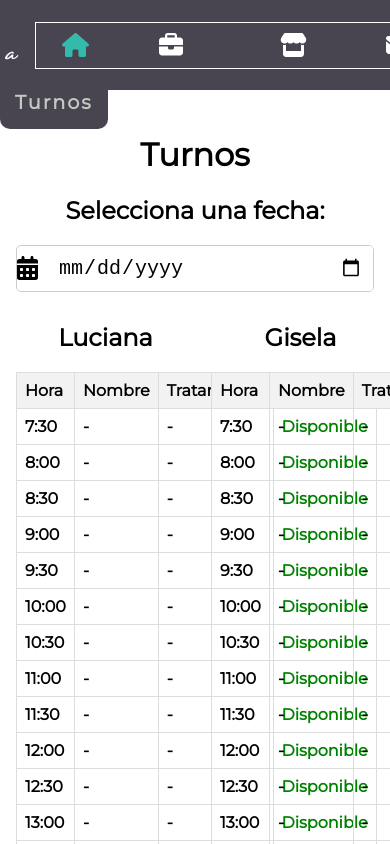
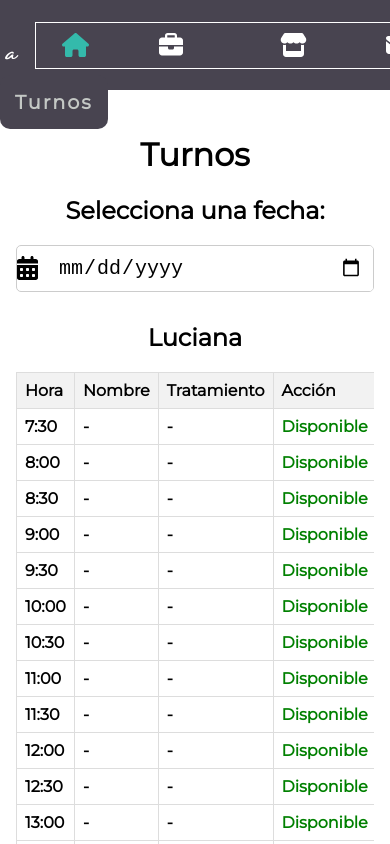
Before and after one commit to Marcosotoladev/Dhermica, a React (Create React App) app: page /Turnos in a window 390 px wide. Shown: the top 844 px of the page. Built offline with nearby package versions, Linux system fonts and the light colour scheme; no server answers; the database is empty; a web font is replaced by a local one; what react-swipeable-views-utils would draw is missing.

Commit message:
turnos estilo movil

```diff
--- a/src/routes/turnos/Turnos.css
+++ b/src/routes/turnos/Turnos.css
@@ -49,3 +49,15 @@
     justify-content: space-between;
     gap: 1rem;
   }
+
+  @media screen and (max-width: 500px) {
+    .horarios-turnos-container {
+      display: flex;
+      overflow-x: auto;
+      flex-wrap: nowrap;
+    }
+
+    .columna {
+      min-width: 100%; /* Esto asegura que cada columna tenga al menos el ancho de la pantalla */
+    }
+  }
--- a/src/routes/turnos/Turnos.jsx
+++ b/src/routes/turnos/Turnos.jsx
@@ -26,7 +26,6 @@ const Turnos = () => {
           <h2>Selecciona una fecha:</h2>
         </label>
         <div className="input-container">
-
           <FontAwesomeIcon icon={faCalendarAlt} className="calendar-icon" />
           <input
             type="date"
@@ -39,7 +38,6 @@ const Turnos = () => {
         </div>
       </form>
 
-
       <div className="horarios-turnos-container">
         <div className="columna">
           <HorariosLuciana fecha={fecha} />
@@ -48,7 +46,6 @@ const Turnos = () => {
           <HorariosGisela fecha={fecha} />
         </div>
       </div>
-
     </div>
   );
 };
```
Lines whose indentation alone changed are shown as unchanged.
